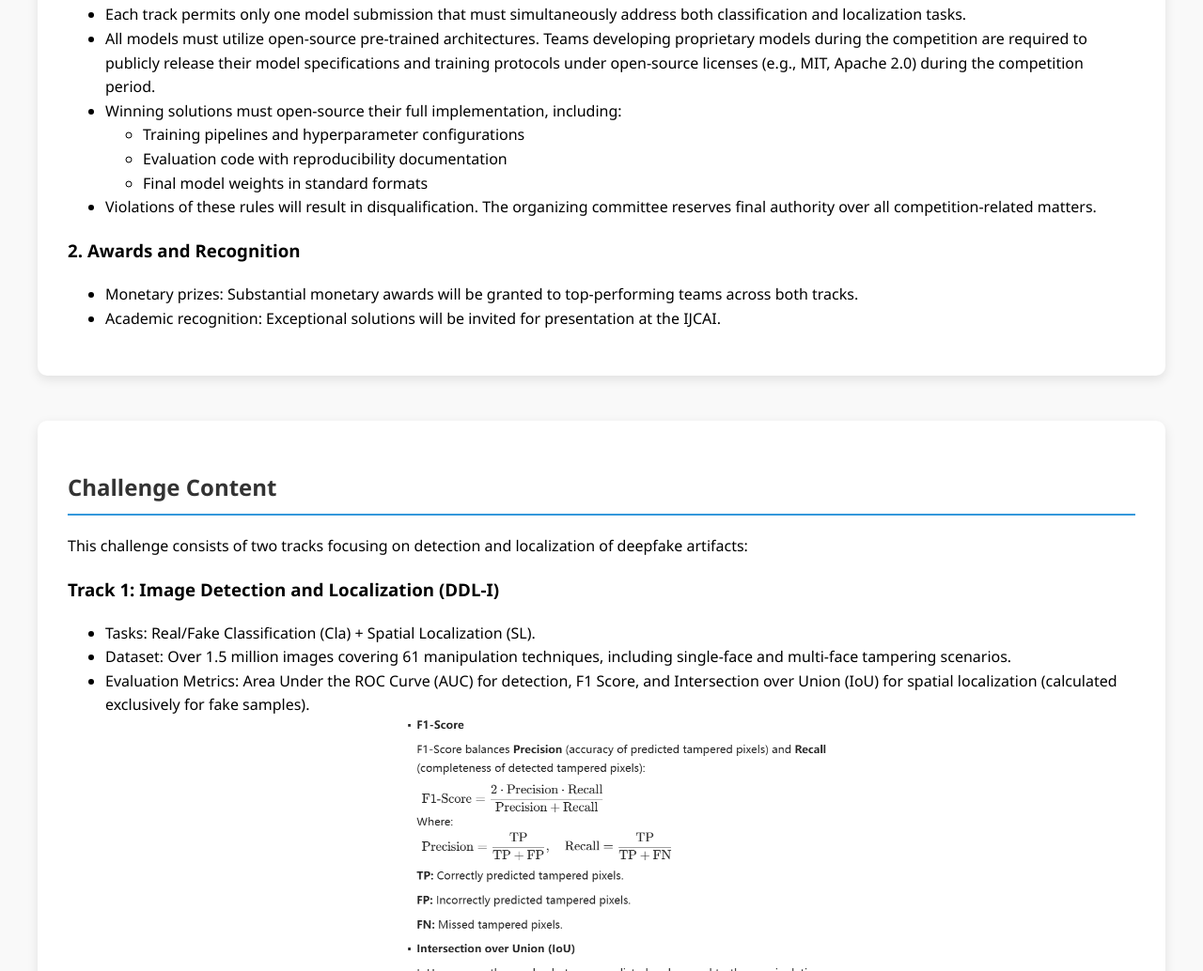
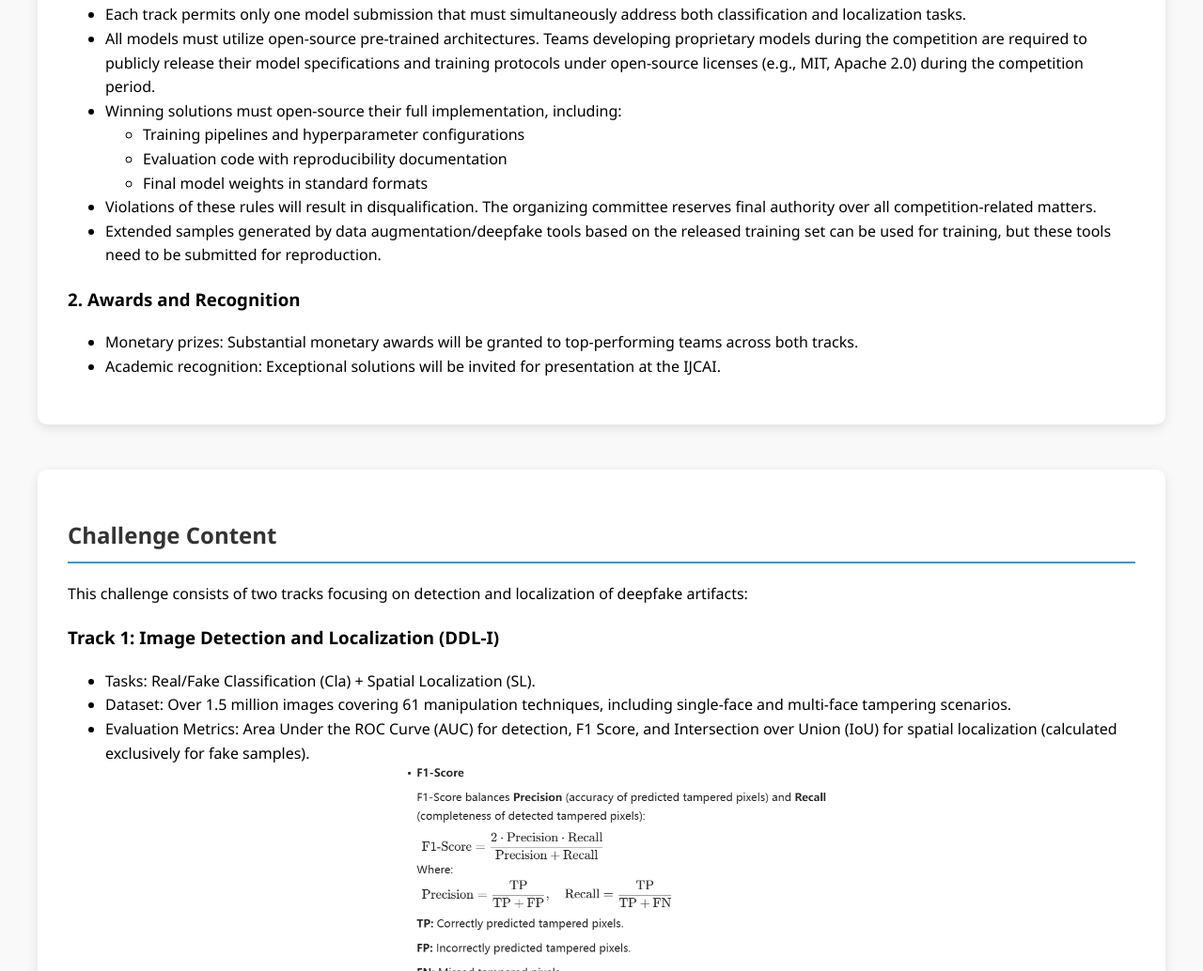
Before and after one commit to deepfake-workshop-ijcai2025/main, a plain HTML site: page challenge.html in a window 1280 px wide. Shown: the part 752-1786 px from the top of the page at 94% size. Drawn offline with Linux system fonts and the light colour scheme.

Commit message:
challenge.html

```diff
--- a/challenge.html
+++ b/challenge.html
@@ -50,6 +50,7 @@
                     </ul>
                 </li>
                 <li>Violations of these rules will result in disqualification. The organizing committee reserves final authority over all competition-related matters.</li>
+                <li>Extended samples generated by data augmentation/deepfake tools based on the released training set can be used for training, but these tools need to be submitted for reproduction.</li>
             </ul>
             <h3>2. Awards and Recognition</h3>
             <ul>
```
